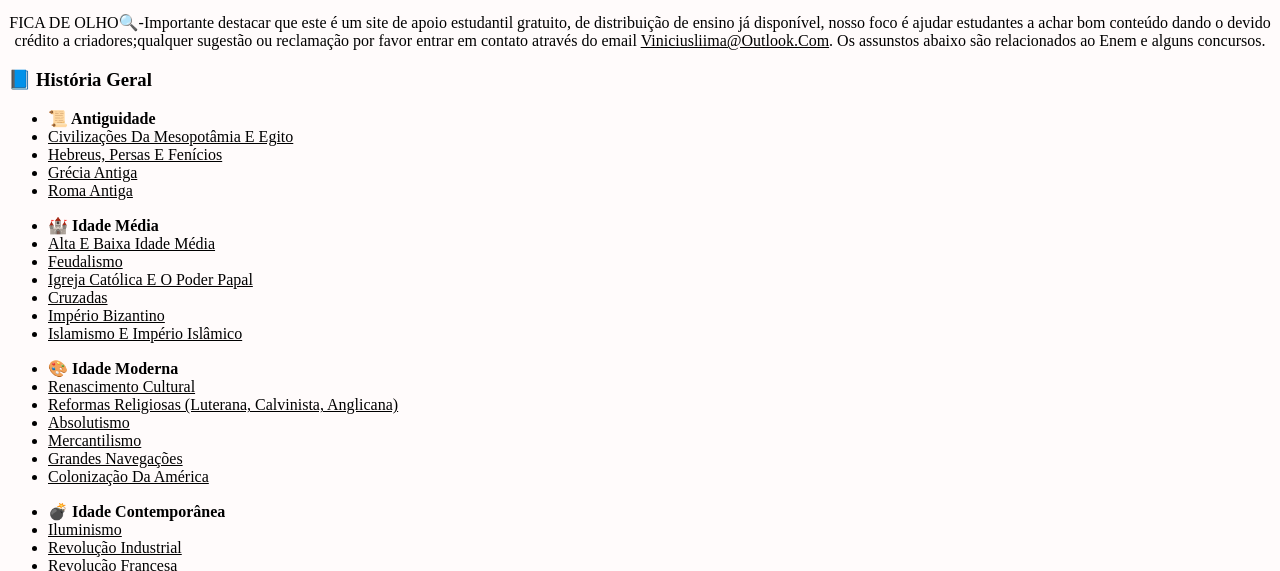
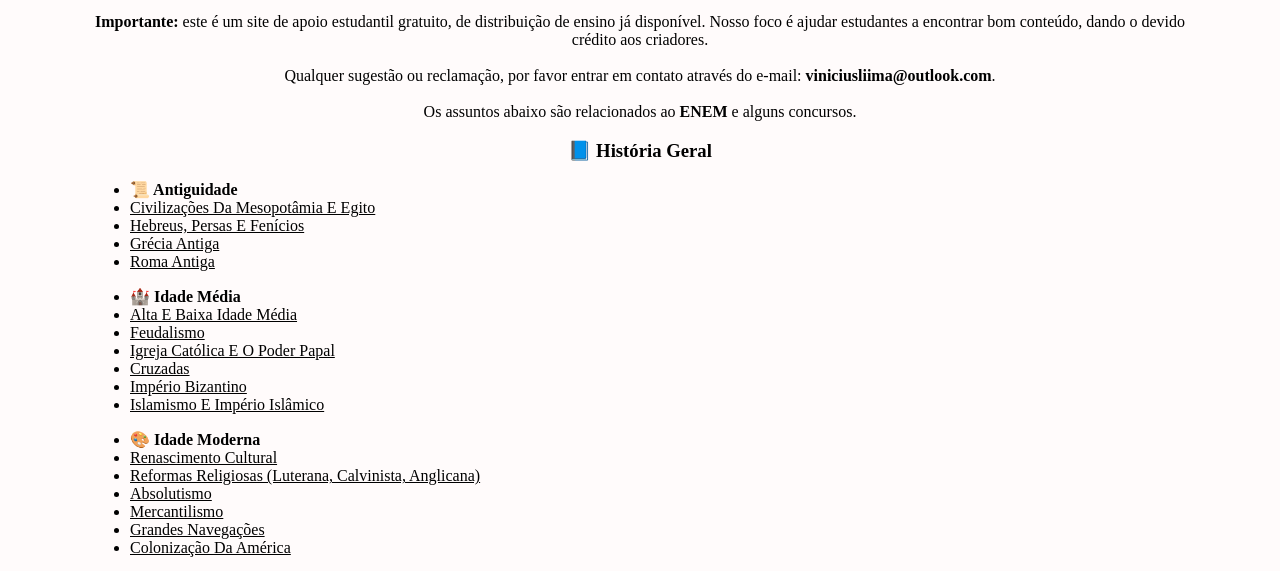
Before and after one commit to Tvinicius97/site-historia, a plain HTML site: page index.html in a window 1280 px wide. Shown: the part 211-782 px from the top of the page. Drawn offline with Linux system fonts and the light colour scheme.

Commit message:
atualizando estrutura

```diff
--- a/historia.css
+++ b/historia.css
@@ -2,7 +2,7 @@
 main{
 
     margin: auto;
-    width: 600px;
+    width: 1100px;
     text-align: center;
     border-radius: 30px 20px ;
 }
--- a/index.html
+++ b/index.html
@@ -6,13 +6,19 @@
   <link rel="shortcut icon" href="favicon-16x16.png" type="image/x-icon">
   <title>Aprenda História</title>
 </head>
+<main class="main">
 <body>
-  <script>
-
-  </script>
   <img src="logo site historia menor.png" alt="logo aprenda história">
-   <p>FICA DE OLHO🔍-Importante destacar que este é um site de apoio estudantil gratuito, de distribuição de ensino já disponível, nosso foco é ajudar estudantes a achar bom conteúdo dando o devido crédito a criadores;qualquer sugestão ou reclamação por favor entrar em contato através do email <a href="https://www.microsoft.com/pt-br/microsoft-365/outlook/email-and-calendar-software-microsoft-outlook?deeplink=%2fmail%2f0%2f%3fnlp%3d0&sdf=0">viniciusliima@outlook.com</a>. Os assunstos abaixo são relacionados ao Enem e alguns concursos.
-  </p>
+   <p>
+  <strong>Importante:</strong> este é um site de apoio estudantil gratuito,
+  de distribuição de ensino já disponível. Nosso foco é ajudar estudantes
+  a encontrar bom conteúdo, dando o devido crédito aos criadores.
+  <br><br>
+  Qualquer sugestão ou reclamação, por favor entrar em contato através
+  do e-mail: <strong>viniciusliima@outlook.com</strong>.
+  <br><br>
+  Os assuntos abaixo são relacionados ao <strong>ENEM</strong> e alguns concursos.
+</p>
   <h3>📘 História Geral</h3>
   <ul>
     <li><strong>📜 Antiguidade</strong></li>
@@ -94,5 +100,6 @@
     <li><a href="assuntos/governo-lula.html" target="_blank">Governo Lula</a></li>
     <li><a href="assuntos/atualidades-historicas.html" target="_blank">Atualidades históricas</a></li>
   </ul>
+</main>
 </body>
 </html>
```
Also changed, not shown: assuntos/antiguidade/roma antiga.html (line endings or trailing spaces).
